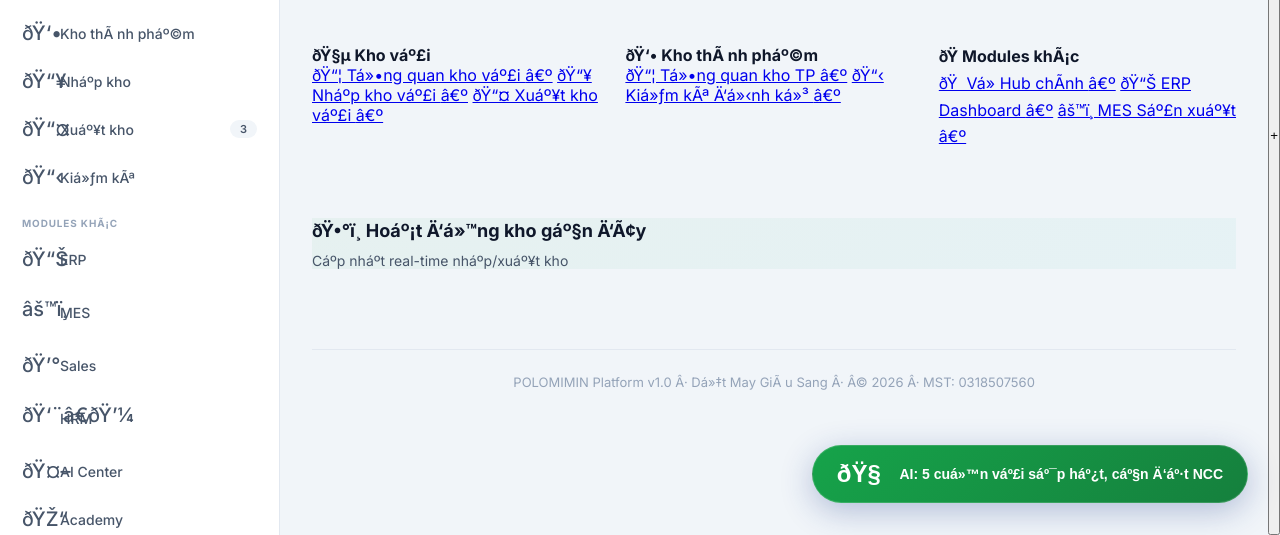
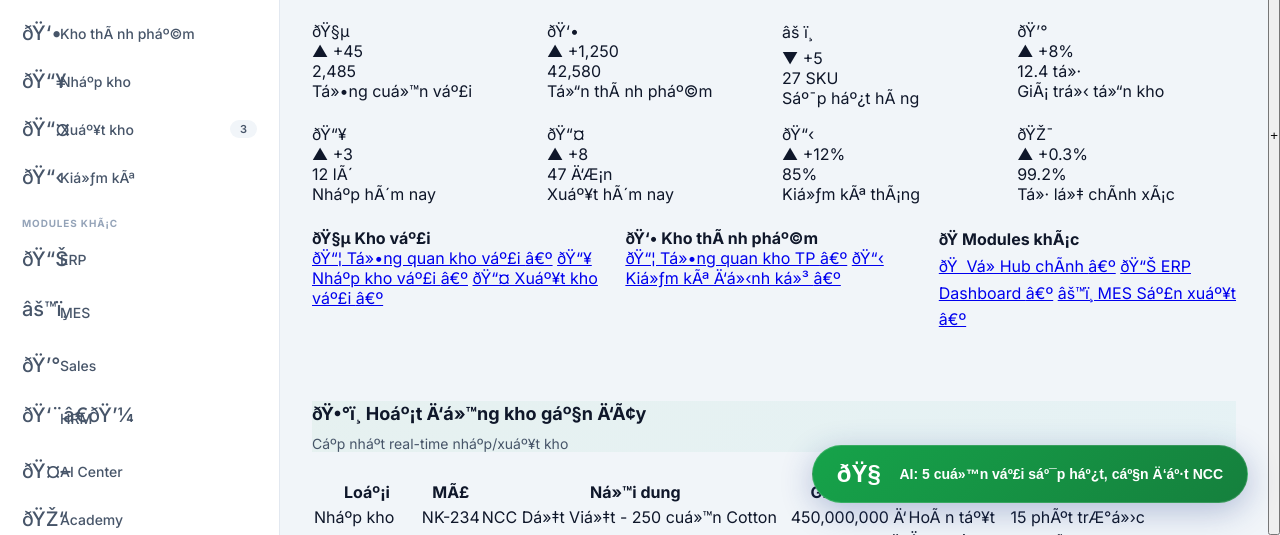
Before and after one commit to minhsang1994/polomimin-website, a website: page 06-wms-dashboard.html in a window 1280 px wide. Shown: the part 265-800 px from the top of the page. Drawn offline with Linux system fonts and the light colour scheme.

Commit message:
fix(production): restore WMS missing script + fix Sales bracket bug
- WMS (8 pages): add business-layout.js script tag (was only loading warehouse-layout.js, causing MiminBiz not defined)
- Sales (3 pages): add missing } for 2nd action close in onRowClick openModal call

Verified with vm.Script: all 11 pages now parse OK.
Closes 10/11 production console errors detected by Playwright smoke test.

```diff
--- a/06-wms-dashboard.html
+++ b/06-wms-dashboard.html
@@ -157,7 +157,7 @@
     <div class="toast-container" id="toastContainer"></div>
 
     <script src="assets/js/main.js?v=2"></script>
-    <script src="assets/js/warehouse-layout.js"></script>
+    <script src="assets/js/warehouse-layout.js"></script><script src="assets/js/business-layout.js"></script>
     <script>
         (function () {
             'use strict';
```
Also changed, not shown: 07-wms-kho-vai.html (+1 -1 lines), 16-wms-dashboard.html (+1 -1 lines), 17-wms-kho-vai.html (+1 -1 lines), 18-wms-kho-tp.html (+1 -1 lines), 19-wms-nhap.html (+1 -1 lines), 20-wms-xuat.html (+1 -1 lines), 21-wms-kiem-ke.html (+1 -1 lines), 23-sales-don-hang.html (+1 -1 lines), 24-sales-khach-hang.html (+1 -1 lines), 28-sales-thanh-toan.html (+1 -1 lines).
